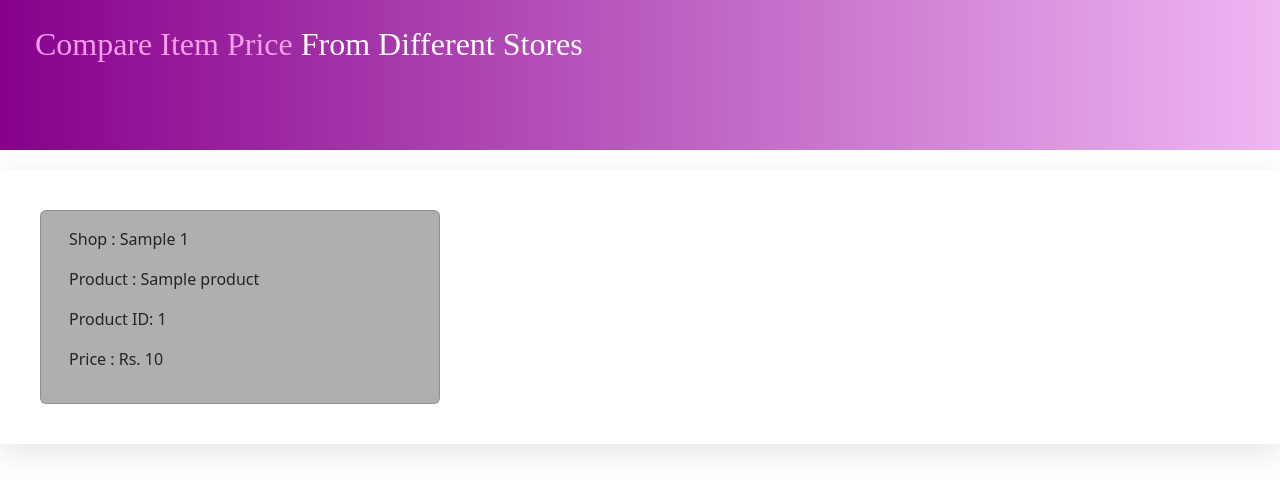
After one commit to aindri3011/PriceComparison, a Django app: page /product_details/?product_id=1 in a window 1280 px wide. The commit adds this page. Shown: the top 493 px of the page. Run offline with Django 4.2, Linux system fonts and the light colour scheme; tables that the repository leaves empty hold one stand-in row (values such as "Sample post"); a database or web service that is not in the repository returns one stand-in record (values such as "Sample title"); data that the repository does not hold is empty; some libraries are stand-ins or nearby versions.

Commit message:
Version 1.2

```diff
--- a/PriceComparisonApi/Service/Details.py
+++ b/PriceComparisonApi/Service/Details.py
@@ -136,9 +136,9 @@ class ReadProduct:
 
         for document in self.product_collection.find({}, {'_id': False}):
            if document['shop_name'] not in self.return_data:
-               self.return_data.update({document['shop_name']: [{"name": document['product'], "price": document["price"]}]})
+               self.return_data.update({document['shop_name']: [document]})
            else:
-               self.return_data[document['shop_name']] += [{"name": document['product'], "price": document["price"]}]
+               self.return_data[document['shop_name']] += [document]
 
 
 
--- a/PriceComparisonApp/static/js/index.js
+++ b/PriceComparisonApp/static/js/index.js
@@ -108,9 +108,9 @@
                     <ul>
                         ${items.map(item => `
                             <li>
-                                <a href="#" class="btn btn-default" style="color: white; background: #86008b; margin: 2px;">
-                                    ${item.product} - Rs. ${item.price}
-                                </a>
+                            <button type="button" onclick="location.href='/product_details/?product_id=${item.product_id}'"
+                                   class="btn btn-default" style="color: white; background: #86008b; margin: 2px;">${item.product} - Rs. ${item.price}</button>
+
                             </li>
                         `).join('')}
                     </ul>
--- a/PriceComparisonApp/templates/PriceComparisonApp/index.html
+++ b/PriceComparisonApp/templates/PriceComparisonApp/index.html
@@ -60,6 +60,7 @@ Add Item To Store
 
   </div>
 
+
 <div class="row" id="product_row">
 {% for key,val in products.items %}
 
@@ -69,7 +70,7 @@ Add Item To Store
   <hr>
       {% for item in val %}
           <ol><b>Item</b>
-      <a href="#" class="btn btn-default" style="color: white;background: #86008b;margin: 2px"> {{ item.name }} - Rs. {{ item.price }}</a>
+      <a href="{% url 'product_details' %}?product_id={{ item.product_id }}" class="btn btn-default" style="color: white;background: #86008b;margin: 2px"> {{ item.product }} - Rs. {{ item.price }}</a>
 </ol>
           {% endfor %}
 
--- /dev/null
+++ b/PriceComparisonApp/templates/PriceComparisonApp/product_details.html
@@ -0,0 +1,80 @@
+<!DOCTYPE html>
+{% load static %}
+<html lang="en">
+<head>
+    <meta charset="UTF-8">
+    <meta name="viewport" content="width=device-width, initial-scale=1">
+ <link href="https://cdn.jsdelivr.net/npm/bootstrap@5.3.3/dist/css/bootstrap.min.css" rel="stylesheet" integrity="sha384-QWTKZyjpPEjISv5WaRU9OFeRpok6YctnYmDr5pNlyT2bRjXh0JMhjY6hW+ALEwIH" crossorigin="anonymous">
+
+    <script src="https://ajax.googleapis.com/ajax/libs/jquery/3.2.1/jquery.min.js"></script>
+    <title>Dashboard</title>
+</head>
+<style>
+    .banner{
+        background-image: linear-gradient(90deg, #86008b, #efb7f3);
+        height: 150px;
+        padding: 5px;
+    }
+   .banner__text{
+    padding-left: 10px;
+
+       font-weight: bold;
+   }
+    .row{
+        margin: 20px;
+    }
+    .box{
+  max-width: 1300px;
+  margin: 20px auto;
+  position: relative;
+  box-shadow: 0px 10px 30px 0px rgba(0, 0, 0, 0.1);
+  padding: 20px;
+
+
+    }
+</style>
+<body >
+<section class="banner">
+    <div class="banner__content">
+    <div class="row">
+
+        <div class="banner__text">
+
+           <h2 style="color: white;font-family: 'Calibri Light';"><span style="color: #f69eea">Compare Item Price</span> From Different Stores</h2>
+        </div>
+
+
+    </div>
+
+
+        </div>
+</section>
+<section class="box">
+
+
+
+<div class="row" id="product_row">
+
+
+    <div class="card" style="width: 25rem; background: #b0afaf ">
+  <div class="card-body">
+
+
+       <p>Shop : {{ product_details.shop_name }}</p>
+       <p>Product : {{ product_details.product }}</p>
+       <p>Product ID: {{ product_details.product_id }}</p>
+       <p>Price : Rs. {{ product_details.price }} </p>
+
+
+  </div>
+</div>
+
+
+ </div>
+</section>
+
+</body>
+<script src="https://cdn.jsdelivr.net/npm/bootstrap@5.3.3/dist/js/bootstrap.bundle.min.js" integrity="sha384-YvpcrYf0tY3lHB60NNkmXc5s9fDVZLESaAA55NDzOxhy9GkcIdslK1eN7N6jIeHz" crossorigin="anonymous"></script>
+<div id="csrf" hidden>{% csrf_token %}</div>
+
+</html>
--- a/PriceComparisonApp/urls.py
+++ b/PriceComparisonApp/urls.py
@@ -9,4 +9,5 @@ urlpatterns = [
     path('add-shop', views.add_store, name='add_shop'),
     path('add-product', views.add_product, name='add_product'),
     path('search-product', views.search_product, name='search_product'),
+    path('product_details/', views.specific_product_details, name='product_details'),
     ]
--- a/PriceComparisonApp/views.py
+++ b/PriceComparisonApp/views.py
@@ -57,3 +57,13 @@ def search_product(request):
         return JsonResponse({"status": 1, "return_data": response['return_data']})
     else:
         return JsonResponse({"status": 0})
+
+
+def specific_product_details(request):
+
+    product_id = request.GET.get("product_id")
+    product_details = requests.get(global_api_prefix + "api/get-product/?query_str=any&product_id=" + product_id)
+    response = product_details.json()
+    context = {"product_details": response['return_data'][product_id]}
+    print(" i am details")
+    return render(request, 'PriceComparisonApp/product_details.html', context)
```
